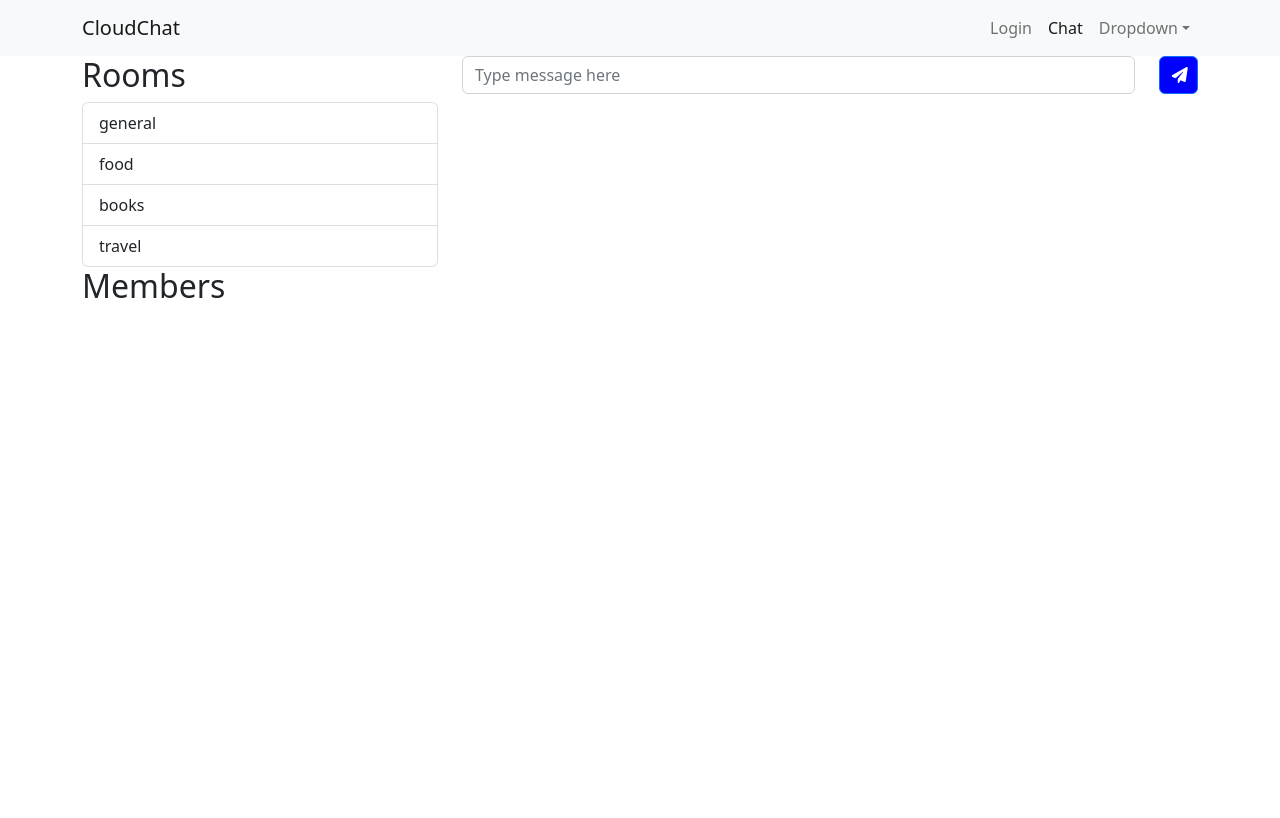
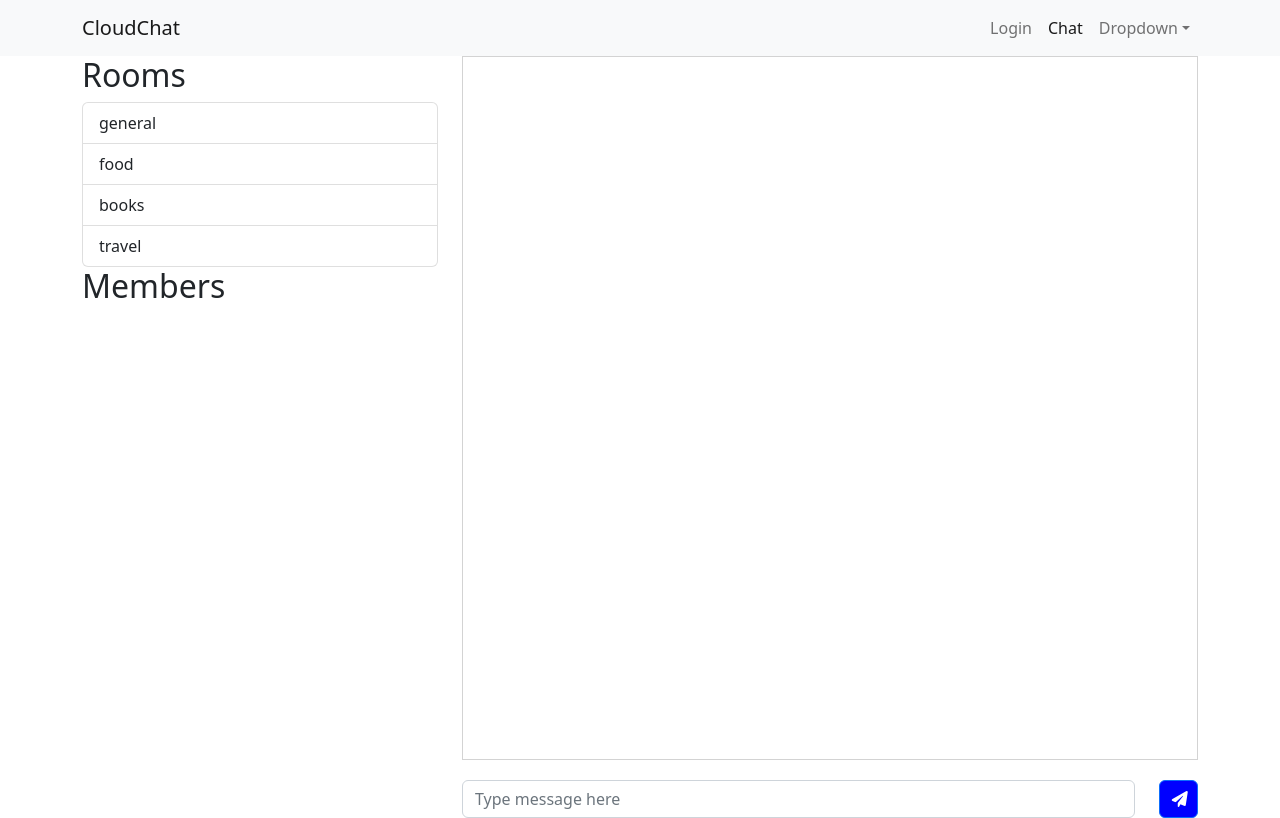
Before and after one commit to farmology/chatapp, a React (Create React App) app in the folder cloudchat/: page /chat in a window 1280 px wide. Built offline with nearby package versions, Linux system fonts and the light colour scheme.

Commit message:
Seperate and style message output box

```diff
--- a/cloudchat/src/components/MessageForm.css
+++ b/cloudchat/src/components/MessageForm.css
@@ -0,0 +1,6 @@
+.messages-output {
+    height: 88vh;
+    border: 1px solid lightgray;
+    overflow-y: scroll;
+    margin-bottom: 20px;
+}
--- a/cloudchat/src/components/MessageForm.js
+++ b/cloudchat/src/components/MessageForm.js
@@ -1,6 +1,6 @@
 import React from 'react'
 import { Button, Col, Row, Form } from 'react-bootstrap';
-
+import './MessageForm.css';
 
 function MessageForm() {
     function handleSubmit(e) {
```
